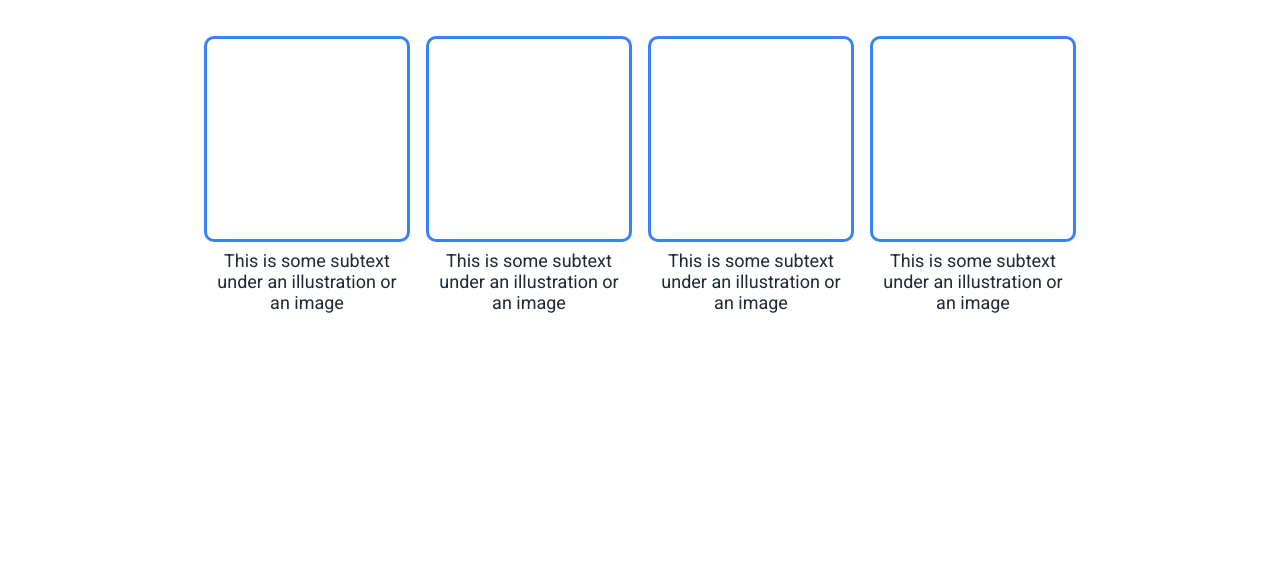
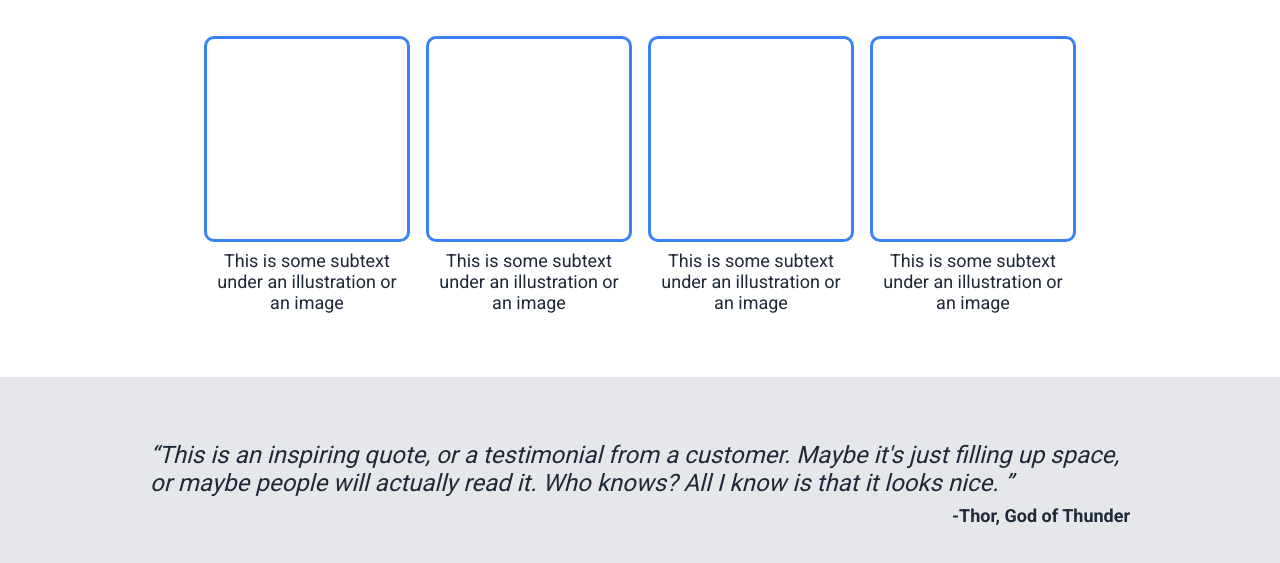
Before and after one commit to Yael-GR/odin-landing-page, a plain HTML site: page index.html in a window 1280 px wide. Shown: the part 427-990 px from the top of the page. Before the commit the page ends 804 px from the top, so only its background shows below. Drawn offline with Linux system fonts and the light colour scheme.

Commit message:
Add and edit quote section
Add a quote section that includes a filler quote, and bellow it there
is a place to add a credit to the person quoted.

```diff
--- a/index.html
+++ b/index.html
@@ -52,5 +52,13 @@
         </div>
     </div>
 
+    <div class="quote">
+        <q>This is an inspiring quote, or a testimonial from a customer. Maybe it's just
+            filling up space, or maybe people will actually read it. Who knows? All I know
+            is that it looks nice.
+        </q>
+        <div class="quoter">-Thor, God of Thunder</div>
+    </div>
+
 </body>
 </html>
--- a/style.css
+++ b/style.css
@@ -3,6 +3,7 @@
 body {
     font-family: 'Roboto';
     font-size: 18px;
+    color: #1F2937;
     display: flex;
     flex-direction: column;
     margin: 0;
@@ -92,7 +93,6 @@ button.sign-up {
 .info-title {
     font-size: 32px;
     font-weight: 900;
-    color: #1F2937;
     text-align: center;
     padding-top: 32px;
 }
@@ -125,5 +125,25 @@ button.sign-up {
 .info-text {
     width: 200px;
     text-align: center;
-    color: #1F2937;
 }
+
+.quote {
+    display: flex;
+    flex-direction: column;
+    flex-wrap: wrap;
+    background-color: #E5E7EB;
+    gap: 8px;
+    padding: 64px 150px;
+}
+
+q {
+    font-size: 24px;
+    font-weight: 100;
+    font-style: italic;
+}
+
+.quoter {
+    display: flex;
+    justify-content: end;
+    font-weight: 900;
+}
```
